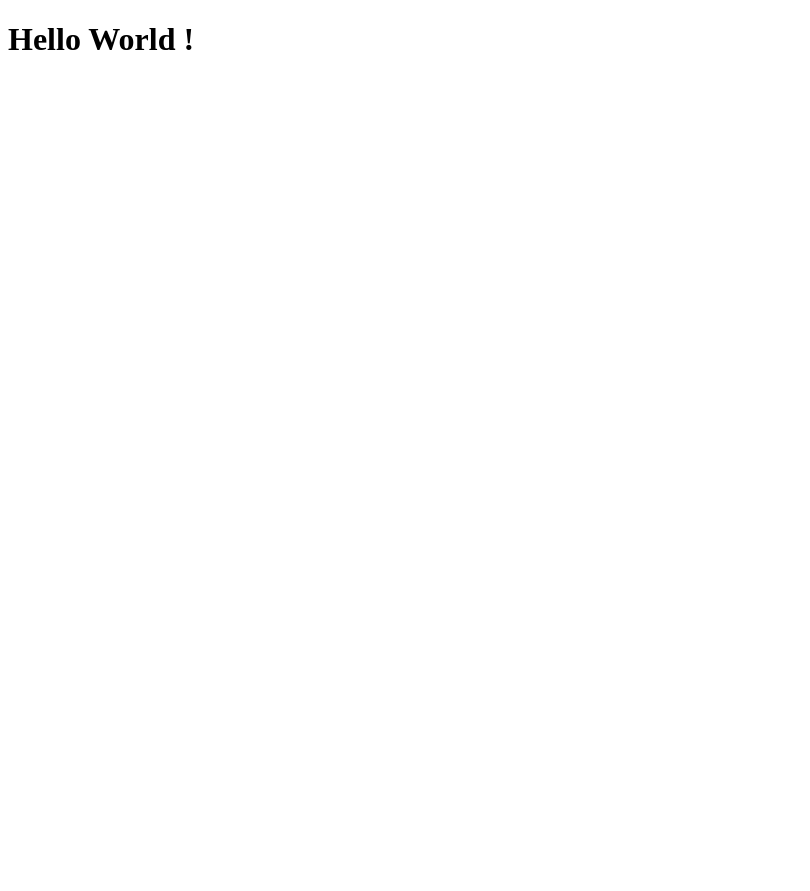
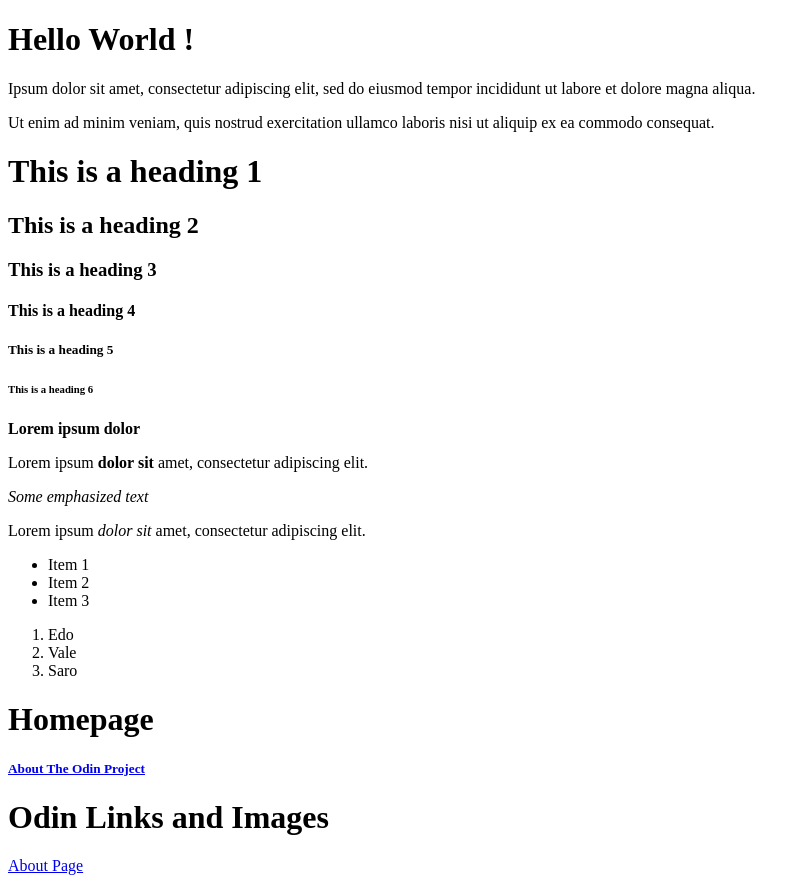
Before and after one commit to Valerixio/git_test, a plain HTML site: page html-boilerplate/index.html in a window 1280 px wide. Shown: the whole page, without its empty margins (0-810 px from the left). Before the commit the page ends 800 px from the top, so only its background shows below. Drawn offline with Linux system fonts and the light colour scheme.

Commit message:
index.html

```diff
--- a/html-boilerplate/index.html
+++ b/html-boilerplate/index.html
@@ -8,6 +8,72 @@
 
    <body>
     <h1>Hello World !</h1>
+
+
+  <p> Ipsum dolor sit amet, consectetur adipiscing elit, sed do eiusmod tempor
+  incididunt ut labore et dolore magna aliqua.</p>
+
+ <p> Ut enim ad minim veniam, quis nostrud exercitation ullamco laboris
+  nisi ut aliquip ex ea commodo consequat.
+ </p>
+
+
+ <h1>This is a heading 1</h1>
+    <h2>This is a heading 2</h2>
+    <h3>This is a heading 3</h3>
+    <h4>This is a heading 4</h4>
+    <h5>This is a heading 5</h5>
+    <h6>This is a heading 6</h6>
+
+    <strong>Lorem ipsum dolor</strong>
+
+    <p>Lorem ipsum <strong>dolor sit</strong>
+     amet, consectetur adipiscing elit.</p>
+
+      <em>Some emphasized text</em>
+
+      <p>Lorem ipsum <em>dolor sit</em> amet,
+       consectetur adipiscing elit.</p>
+
+       <!-- I am an html comment -->
+
+       <!-- sono un commento scritto male-->
+
+     <ul>
+  <li>Item 1</li>
+  <li>Item 2</li>
+  <li>Item 3</li>
+     </ul>
+
+     <ol>
+  <li>Edo</li>
+  <li>Vale</li>
+  <li>Saro</li>
+     </ol>
+
+
+     <h1>Homepage</h1>
+
+     <a href="https://www.theodinproject.com/about"
+     target="_blank" rel="noopener noreferrer">
+
+        <h5>About The Odin Project</h5></a>
+
+             <!-- While href specifies the destination link,
+                  target specifies where the linked resource will be opened.
+                  If it is not present, then, by default,
+                  it will take on the _self value which opens the link in the current tab.
+                  To open the link in a new tab or window (depends on browser settings)
+                  you can set it to _blank as follows: -->
+
+  <h1>Odin Links and Images</h1>
+  </head>
+
+  <body>
+    <a href="about.html">
+    <p>About Page</p></a>
+  </body>
+
   </body>
 
 </html>
```
